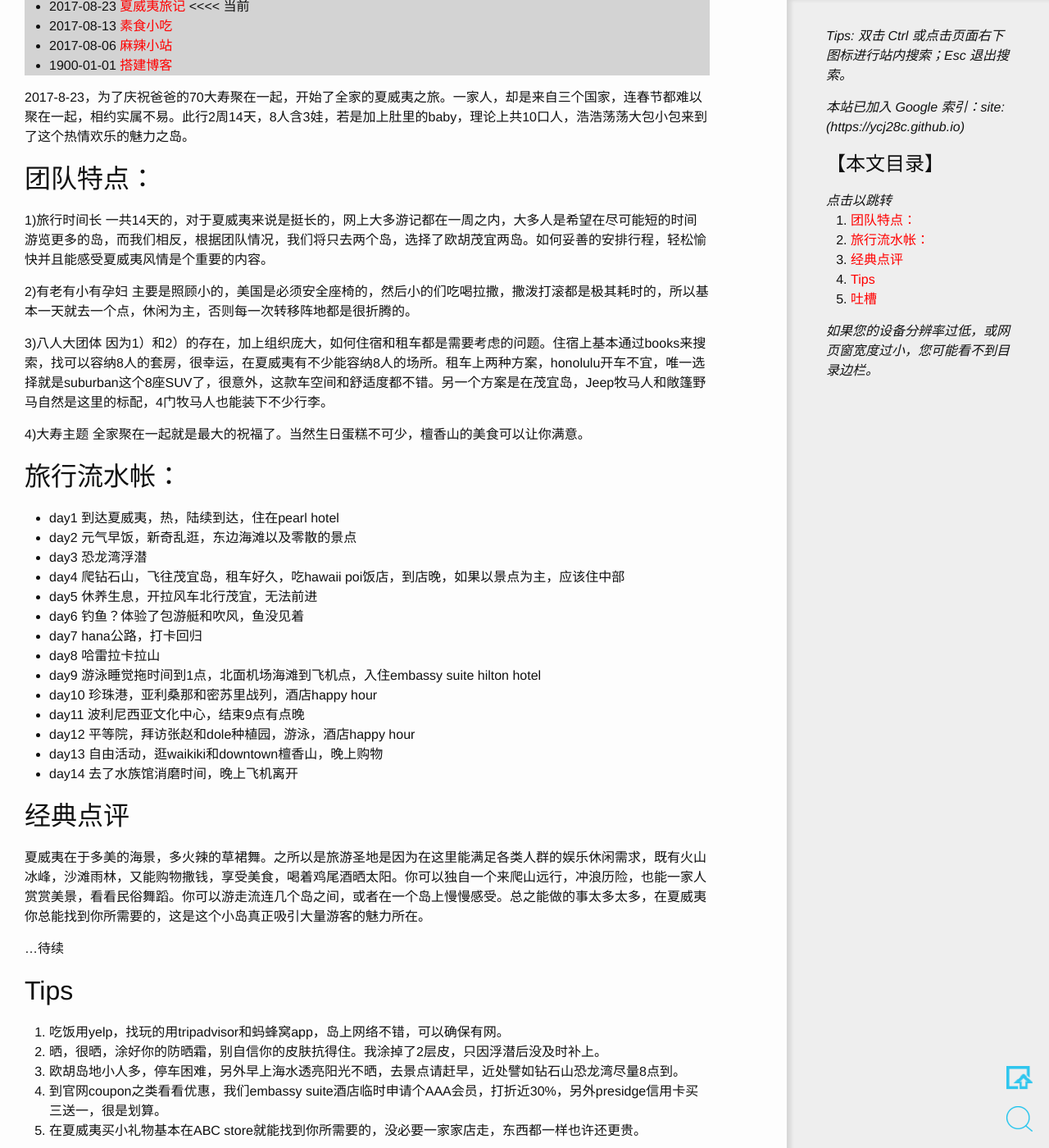
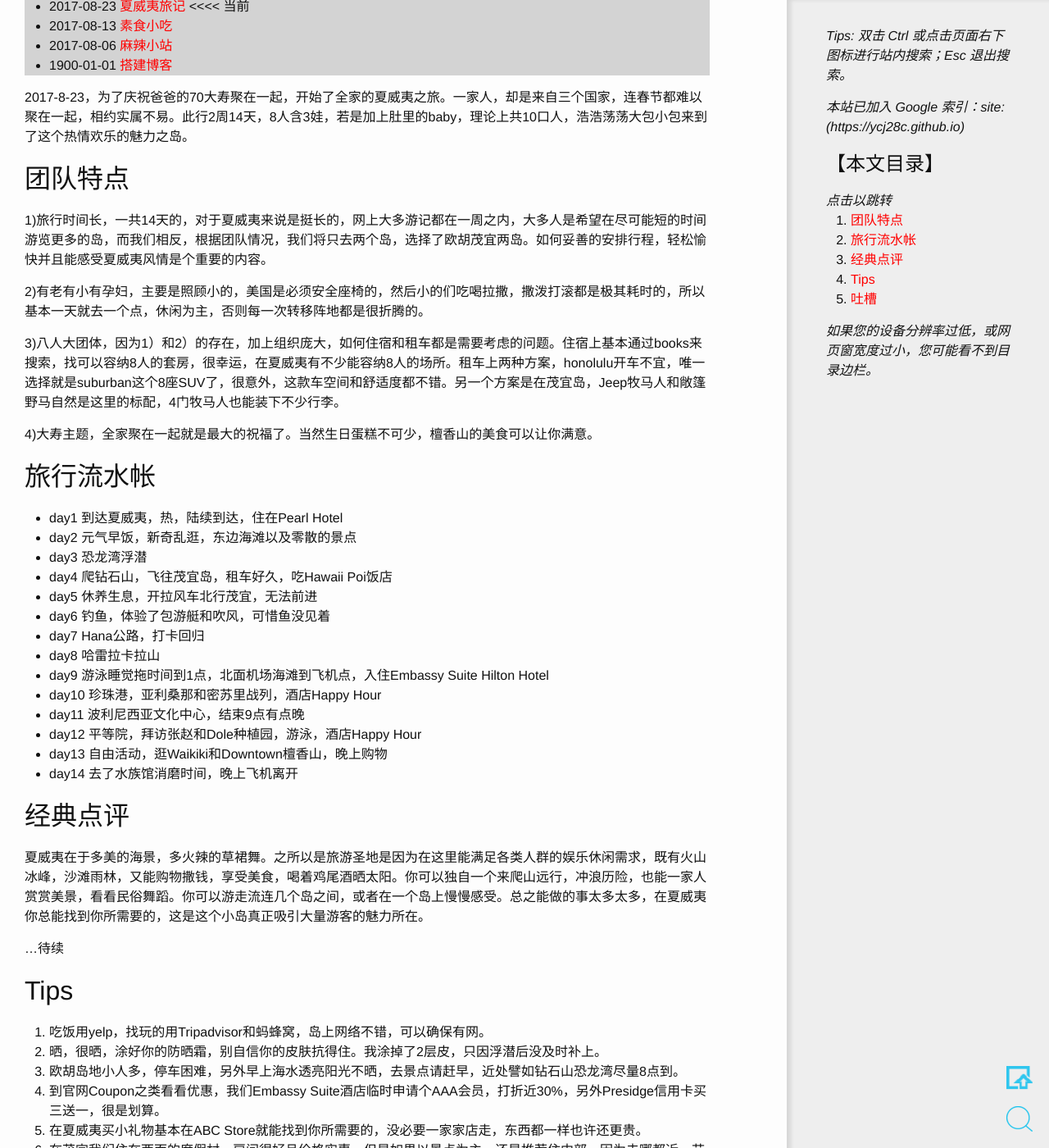
Before and after one commit to ycj28c/lifeblog, a Jekyll site: the page built from _posts/2017-08-23-family-hawaii.md, in a window 1280 px wide and 1400 px high, scrolled down 242 px. Shown: the whole window at 82% size. Built offline with Jekyll 4.4.1, drawn with Linux system fonts in a browser that asks for light colours; comment, search, counter and statistics services are not loaded; some of the changed text lies outside the part shown.

Commit message:
9/2301/0_232620

```diff
--- a/_posts/2017-08-23-family-hawaii.md
+++ b/_posts/2017-08-23-family-hawaii.md
@@ -7,35 +7,31 @@
 
 2017-8-23，为了庆祝爸爸的70大寿聚在一起，开始了全家的夏威夷之旅。一家人，却是来自三个国家，连春节都难以聚在一起，相约实属不易。此行2周14天，8人含3娃，若是加上肚里的baby，理论上共10口人，浩浩荡荡大包小包来到了这个热情欢乐的魅力之岛。
 
-团队特点：
+团队特点
 -----------
-1)旅行时间长
-一共14天的，对于夏威夷来说是挺长的，网上大多游记都在一周之内，大多人是希望在尽可能短的时间游览更多的岛，而我们相反，根据团队情况，我们将只去两个岛，选择了欧胡茂宜两岛。如何妥善的安排行程，轻松愉快并且能感受夏威夷风情是个重要的内容。
+1)旅行时间长，一共14天的，对于夏威夷来说是挺长的，网上大多游记都在一周之内，大多人是希望在尽可能短的时间游览更多的岛，而我们相反，根据团队情况，我们将只去两个岛，选择了欧胡茂宜两岛。如何妥善的安排行程，轻松愉快并且能感受夏威夷风情是个重要的内容。
 
-2)有老有小有孕妇
-主要是照顾小的，美国是必须安全座椅的，然后小的们吃喝拉撒，撒泼打滚都是极其耗时的，所以基本一天就去一个点，休闲为主，否则每一次转移阵地都是很折腾的。
+2)有老有小有孕妇，主要是照顾小的，美国是必须安全座椅的，然后小的们吃喝拉撒，撒泼打滚都是极其耗时的，所以基本一天就去一个点，休闲为主，否则每一次转移阵地都是很折腾的。
 
-3)八人大团体
-因为1）和2）的存在，加上组织庞大，如何住宿和租车都是需要考虑的问题。住宿上基本通过books来搜索，找可以容纳8人的套房，很幸运，在夏威夷有不少能容纳8人的场所。租车上两种方案，honolulu开车不宜，唯一选择就是suburban这个8座SUV了，很意外，这款车空间和舒适度都不错。另一个方案是在茂宜岛，Jeep牧马人和敞篷野马自然是这里的标配，4门牧马人也能装下不少行李。
+3)八人大团体，因为1）和2）的存在，加上组织庞大，如何住宿和租车都是需要考虑的问题。住宿上基本通过books来搜索，找可以容纳8人的套房，很幸运，在夏威夷有不少能容纳8人的场所。租车上两种方案，honolulu开车不宜，唯一选择就是suburban这个8座SUV了，很意外，这款车空间和舒适度都不错。另一个方案是在茂宜岛，Jeep牧马人和敞篷野马自然是这里的标配，4门牧马人也能装下不少行李。
 
-4)大寿主题
-全家聚在一起就是最大的祝福了。当然生日蛋糕不可少，檀香山的美食可以让你满意。
+4)大寿主题，全家聚在一起就是最大的祝福了。当然生日蛋糕不可少，檀香山的美食可以让你满意。
 
-旅行流水帐：
+旅行流水帐
 -----------
-* day1 到达夏威夷，热，陆续到达，住在pearl hotel
+* day1 到达夏威夷，热，陆续到达，住在Pearl Hotel
 * day2 元气早饭，新奇乱逛，东边海滩以及零散的景点
 * day3 恐龙湾浮潜
-* day4 爬钻石山，飞往茂宜岛，租车好久，吃hawaii poi饭店，到店晚，如果以景点为主，应该住中部
+* day4 爬钻石山，飞往茂宜岛，租车好久，吃Hawaii Poi饭店
 * day5 休养生息，开拉风车北行茂宜，无法前进
-* day6 钓鱼？体验了包游艇和吹风，鱼没见着
-* day7 hana公路，打卡回归
+* day6 钓鱼，体验了包游艇和吹风，可惜鱼没见着
+* day7 Hana公路，打卡回归
 * day8 哈雷拉卡拉山
-* day9 游泳睡觉拖时间到1点，北面机场海滩到飞机点，入住embassy suite hilton hotel
-* day10 珍珠港，亚利桑那和密苏里战列，酒店happy hour
+* day9 游泳睡觉拖时间到1点，北面机场海滩到飞机点，入住Embassy Suite Hilton Hotel
+* day10 珍珠港，亚利桑那和密苏里战列，酒店Happy Hour
 * day11 波利尼西亚文化中心，结束9点有点晚
-* day12 平等院，拜访张赵和dole种植园，游泳，酒店happy hour
-* day13 自由活动，逛waikiki和downtown檀香山，晚上购物
+* day12 平等院，拜访张赵和Dole种植园，游泳，酒店Happy Hour
+* day13 自由活动，逛Waikiki和Downtown檀香山，晚上购物
 * day14 去了水族馆消磨时间，晚上飞机离开
 
 经典点评
@@ -46,16 +42,17 @@
 
 Tips
 -----------
-1. 吃饭用yelp，找玩的用tripadvisor和蚂蜂窝app，岛上网络不错，可以确保有网。
+1. 吃饭用yelp，找玩的用Tripadvisor和蚂蜂窝，岛上网络不错，可以确保有网。
 2. 晒，很晒，涂好你的防晒霜，别自信你的皮肤抗得住。我涂掉了2层皮，只因浮潜后没及时补上。
 3. 欧胡岛地小人多，停车困难，另外早上海水透亮阳光不晒，去景点请赶早，近处譬如钻石山恐龙湾尽量8点到。
-4. 到官网coupon之类看看优惠，我们embassy suite酒店临时申请个AAA会员，打折近30%，另外presidge信用卡买三送一，很是划算。
-5. 在夏威夷买小礼物基本在ABC store就能找到你所需要的，没必要一家家店走，东西都一样也许还更贵。
+4. 到官网Coupon之类看看优惠，我们Embassy Suite酒店临时申请个AAA会员，打折近30%，另外Presidge信用卡买三送一，很是划算。
+5. 在夏威夷买小礼物基本在ABC Store就能找到你所需要的，没必要一家家店走，东西都一样也许还更贵。
+6. 在茂宜我们住在西面的度假村，房间很好且价格实惠，但是如果以景点为主，还是推荐住中部，因为去哪都近，节省时间。
 
 吐槽
 -----------
 1. 这里来到日本了吗，15%的日本人，果然全体日本店，不知正宗否，不过晚上是个饭店就需要排队。天天都经过的那个著名的自助拉面，但每次都是看着4排队伍叹而走之。
-2. 檀香山停车老大难，大车的话车库不好停，碰到酒店valor park也是人多得等，烦得很，目前约30刀一晚吧。
+2. 檀香山停车老大难，大车的话车库不好停，碰到酒店Valor Park也是人多得等，烦得很，目前约30刀一晚吧。
 3. 多找零钱用于付小费，这是常识，但是咱人这么多也得调节下小费比例，啥都给小费也是老大难还得翻攻略。
 
 ...待续
```
